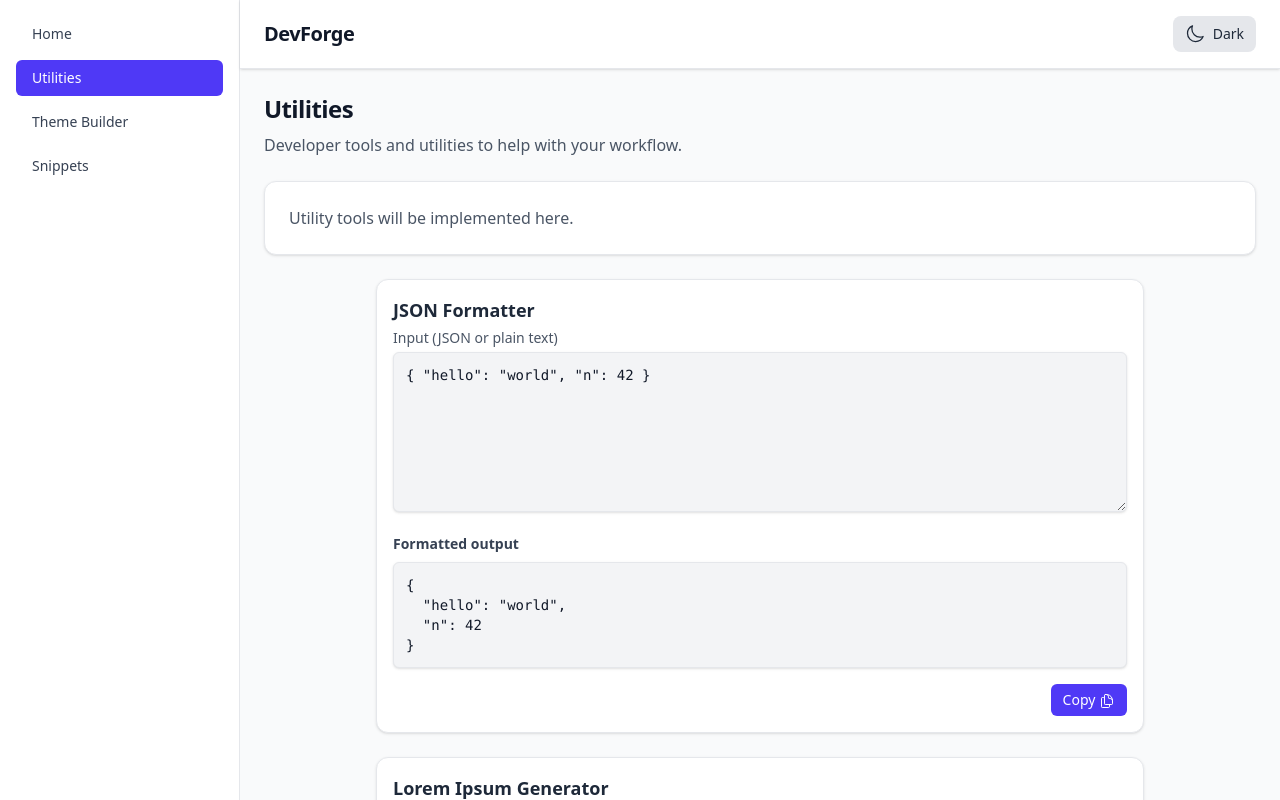
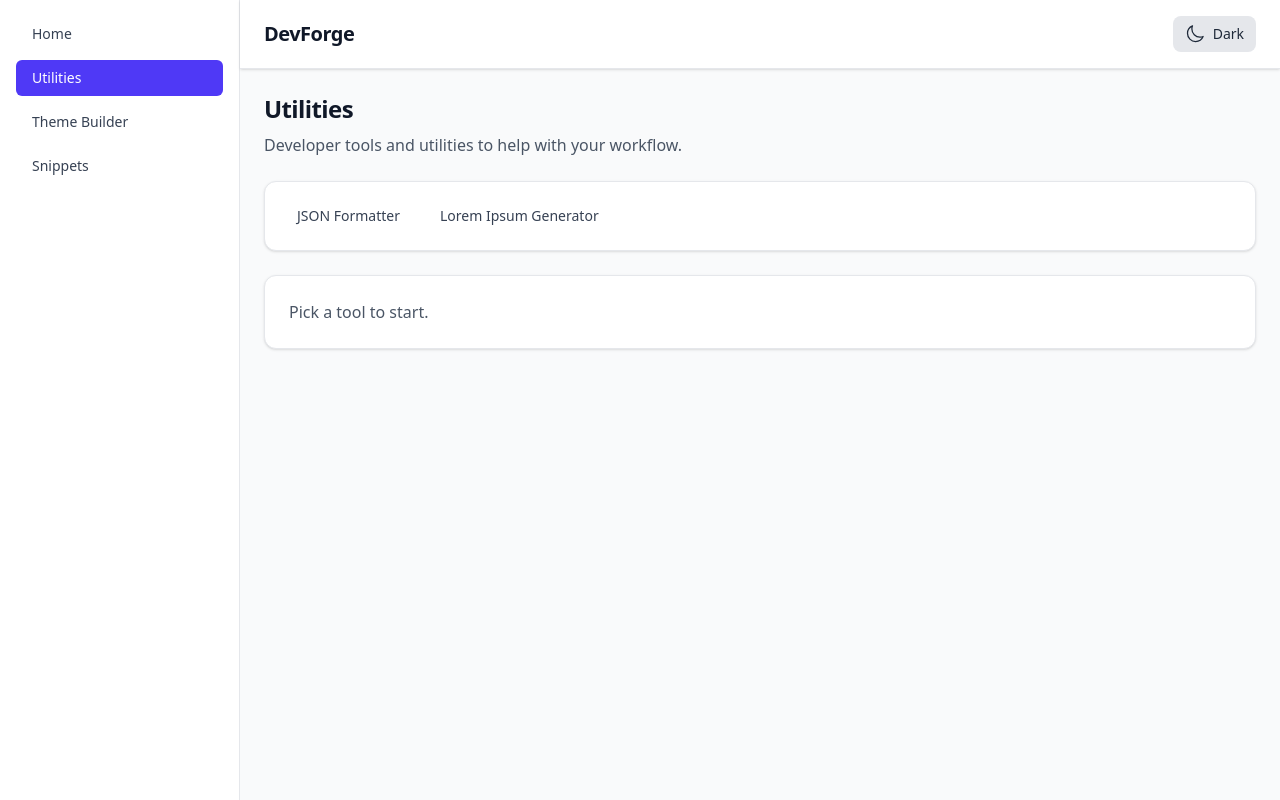
Before and after one commit to jlayog/devforge, a React (Vite) app: page /utilities in a window 1280 px wide. Built offline with nearby package versions, Linux system fonts and the light colour scheme.

Commit message:
Implemented utils quick links; css editing

```diff
--- a/src/components/JsonFormatterTool.tsx
+++ b/src/components/JsonFormatterTool.tsx
@@ -16,7 +16,7 @@ export default function JsonFormatterTool() {
 
         <label
           htmlFor="json-input"
-          className="block mt-1 text-sm font-medium text-gray-600 dark:text-gray-400"
+          className="block mt-1 mb-1 text-sm font-medium text-gray-600 dark:text-gray-400"
         >
           Input (JSON or plain text)
         </label>
--- a/src/components/LoremIpsumTool.tsx
+++ b/src/components/LoremIpsumTool.tsx
@@ -50,7 +50,7 @@ function makeOutputParagraphs(
 
 type LoremIpsumToolProps = {
   data?: LoremData;
-}
+};
 
 export default function LoremIpsumTool({
   data = defaultData,
@@ -107,9 +107,15 @@ export default function LoremIpsumTool({
           onSubmit={handleGenerate}
           className="flex flex-wrap items-end gap-4"
         >
-          <label className="flex flex-col text-sm font-medium text-gray-600 dark:text-gray-400">
-            Amount
+          <div className="flex flex-col">
+            <label
+              htmlFor="lorem-amount-input"
+              className="mt-1 mb-1 text-sm font-medium text-gray-600 dark:text-gray-400"
+            >
+              Amount
+            </label>
             <input
+              id="lorem-amount-input"
               type="number"
               min={1}
               max={200}
@@ -120,10 +126,16 @@ export default function LoremIpsumTool({
               className="mt-1 w-20 rounded-md border border-gray-200 bg-gray-100 p-3 shadow-sm text-sm text-gray-900
            dark:border-gray-700 dark:bg-gray-900  dark:text-gray-100 hover:shadow-md  focus:outline-none focus:ring-2 focus:ring-indigo-600"
             />
-          </label>
-          <label className="flex flex-col text-sm font-medium text-gray-600 dark:text-gray-400">
-            Type
+          </div>
+          <div className="flex flex-col">
+            <label
+              htmlFor="lorem-type-select"
+              className="mt-1 mb-1 flex flex-col text-sm font-medium text-gray-600 dark:text-gray-400"
+            >
+              Type
+            </label>
             <select
+              id="lorem-type-select"
               value={unit}
               onChange={(e: React.ChangeEvent<HTMLSelectElement>) =>
                 setUnit(e.target.value as string)
@@ -135,7 +147,8 @@ export default function LoremIpsumTool({
               <option value="sentences">Sentences</option>
               <option value="paragraphs">Paragraphs</option>
             </select>
-          </label>
+          </div>
+
           <div className="flex items-center">
             <button
               type="submit"
--- a/src/modules/utilities/JsonFormatter.tsx
+++ b/src/modules/utilities/JsonFormatter.tsx
@@ -69,7 +69,7 @@ export default function JsonFormatter({
         <button
           type="button"
           onClick={copyToClipboard}
-          className="px-3 py-1.5 rounded-md bg-indigo-600 text-white text-sm hover:bg-indigo-700 focus:outline-none focus:ring-2 focus:ring-indigo-500 dark:bg-indigo-500"
+          className="px-4 py-3 rounded-md bg-indigo-600 text-white text-sm hover:bg-indigo-700 focus:outline-none focus:ring-2 focus:ring-indigo-500 dark:bg-indigo-500"
         >
           {copied ? "Copied!" : "Copy "}
           {!copied && (
--- a/src/pages/Utilities.tsx
+++ b/src/pages/Utilities.tsx
@@ -1,8 +1,11 @@
-import JsonFormatterTool from "../components/JsonFormatterTool";
-import LoremIpsumTool from "../components/LoremIpsumTool";
-import loremData from "../assets/loremData.json";
+import { useState, Suspense, lazy } from "react";
+
+const JsonFormatterTool = lazy(() => import("../components/JsonFormatterTool"));
+const LoremIpsumTool = lazy(() => import("../components/LoremIpsumTool"));
 
 export default function Utilities() {
+  const [activeTool, setActiveTool] = useState<string>("");
+
   return (
     <div className="space-y-6">
       <div>
@@ -14,16 +17,51 @@ export default function Utilities() {
         </p>
       </div>
 
-            <div className="rounded-xl border border-gray-200 bg-white p-6 shadow-sm dark:border-gray-700 dark:bg-gray-800">
-                <p className="text-gray-600 dark:text-gray-400">
-                    Utility tools will be implemented here.
-                </p>
+      <div className="flex gap-2 rounded-xl border border-gray-200 bg-white p-4 shadow-sm dark:border-gray-700 dark:bg-gray-800">
+        <button
+          type="button"
+          onClick={() => setActiveTool("json")}
+          aria-pressed={activeTool === "json"}
+          className={`block rounded-md px-4 py-2 text-sm font-medium transition-colors duration-200 ${
+            activeTool === "json"
+              ? "bg-indigo-600 text-white dark:bg-indigo-500"
+              : "text-gray-700 hover:bg-gray-200 dark:text-gray-200 dark:hover:bg-gray-700"
+          }`}
+        >
+          JSON Formatter
+        </button>
+        <button
+          type="button"
+          onClick={() => setActiveTool("lorem")}
+          aria-pressed={activeTool === "lorem"}
+          className={`block rounded-md px-4 py-2 text-sm font-medium transition-colors duration-200 ${
+            activeTool === "lorem"
+              ? "bg-indigo-600 text-white dark:bg-indigo-500"
+              : "text-gray-700 hover:bg-gray-200 dark:text-gray-200 dark:hover:bg-gray-700"
+          }`}
+        >
+          Lorem Ipsum Generator
+        </button>
       </div>
 
-            <JsonFormatterTool />
-
-            <LoremIpsumTool data={loremData} />
-
+      <div>
+        {activeTool === "" ? (
+          <p className="rounded-xl border border-gray-200 bg-white p-6 shadow-sm dark:border-gray-700 dark:bg-gray-800 text-gray-600 dark:text-gray-400">
+            Pick a tool to start.
+          </p>
+        ) : (
+          <Suspense
+            fallback={
+              <p className="rounded-xl border border-gray-200 bg-white p-6 shadow-sm dark:border-gray-700 dark:bg-gray-800 text-gray-600 dark:text-gray-400">
+                Loading tool…
+              </p>
+            }
+          >
+            {activeTool === "json" && <JsonFormatterTool />}
+            {activeTool === "lorem" && <LoremIpsumTool />}
+          </Suspense>
+        )}
       </div>
-    )
+    </div>
+  );
 }
```
Lines whose indentation alone changed are shown as unchanged.
